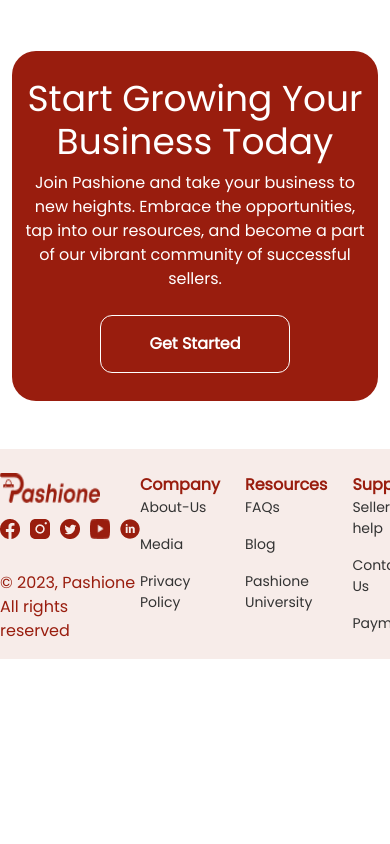
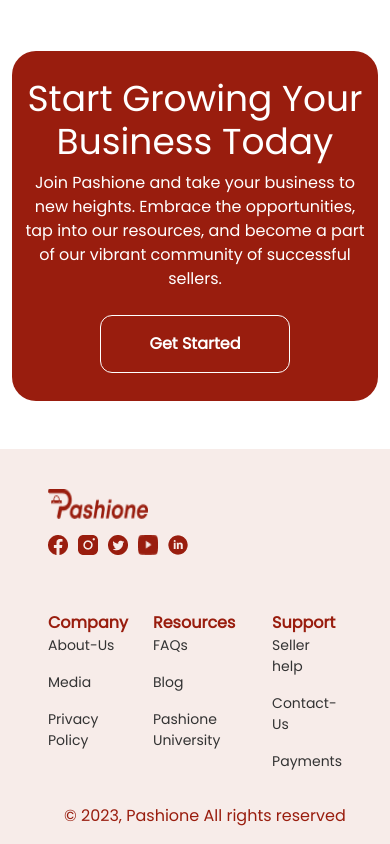
Before and after one commit to frankdev0/pashione, a Next.js app: page / in a window 390 px wide. Shown: the part 6071-6915 px from the top of the page. Before the commit the page ends 6730 px from the top, so only its background shows below. Built offline with nearby package versions, Linux system fonts and the light colour scheme.

Commit message:
making footer responsive

```diff
--- a/src/components/nav.module.css
+++ b/src/components/nav.module.css
@@ -500,18 +500,21 @@
   .footer{
     display: flex;
     justify-content: space-between;
-    padding: 4rem;
+    padding: 1rem 4rem;
   }
 
   @media (max-width: 767.98px) {
     .footer{
-      padding: 0;
+      padding: 1rem 3rem;
+      display: flex;
+      flex-direction: column;
     }
   }
 
   .reserved{
     display: flex;
     align-self: flex-end;
+    padding-left: 4rem;
   }
 
 
@@ -567,7 +570,7 @@
 
   .testimonialbtn{
     position: relative;
-    top: -34;
+    top: -54;
     display: flex;
     justify-content: flex-end;
     padding-right: 3rem;
--- a/src/pages/index.tsx
+++ b/src/pages/index.tsx
@@ -367,9 +367,7 @@
           <Image src='/youtube.png' width={20} height={20} alt='youtube logo'/>
           <Image src='/linkedin.png' width={20} height={20} alt='linkedin logo'/>
           </div>
-          <div className={styles.reserved}>
-            <p className={styles.copyright}>© 2023, Pashione All rights reserved</p>
-          </div>
+
           </div>
           <div className={styles.submenus}>
             <div>
@@ -391,7 +389,11 @@
               <p className={styles.submenutext}>Payments</p>
             </div>
           </div>
+
         </div>
+        <div className={styles.reserved}>
+            <p className={styles.copyright}>© 2023, Pashione All rights reserved</p>
+          </div>
       </div>
 
     </div>
```
